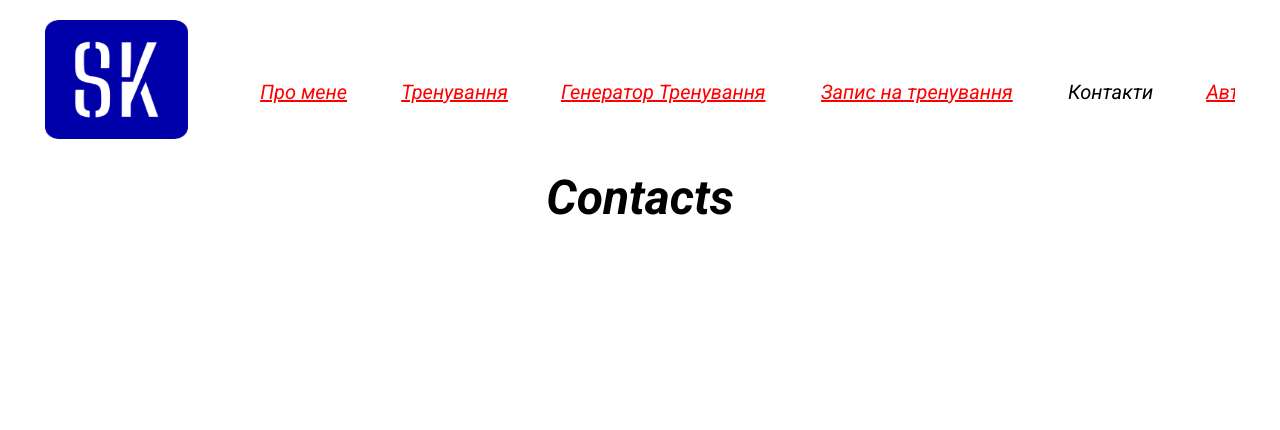
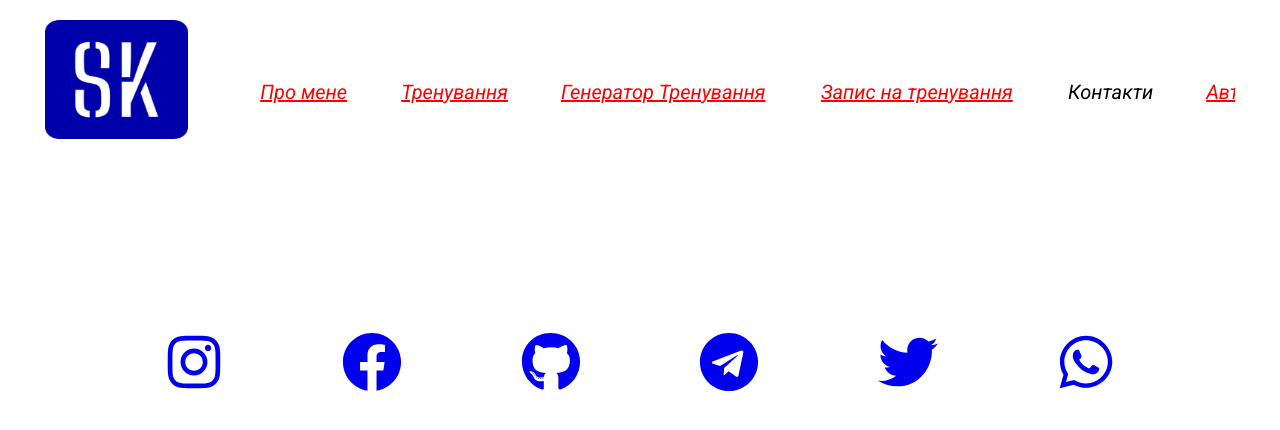
Before and after one commit to SergeiiKalina/Gum-project, a React (Create React App) app: page /contacts in a window 1280 px wide. Shown: the top 430 px of the page. Built offline with nearby package versions, Linux system fonts and the light colour scheme.

Commit message:
add contacts social networks

```diff
--- a/src/components/Contacts.jsx
+++ b/src/components/Contacts.jsx
@@ -1,7 +1,35 @@
+import {
+    FaInstagram,
+    FaFacebook,
+    FaGithub,
+    FaTelegram,
+    FaTwitter,
+    FaWhatsapp,
+} from 'react-icons/fa'
+import { NavLink } from 'react-router-dom'
+import style from './contacts.module.scss'
+
 function Contacts() {
     return (
-        <div>
-            <h1>Contacts</h1>
+        <div className={style.block}>
+            <NavLink to="https://instagram.com/serjik_92?igshid=MzNlNGNkZWQ4Mg==">
+                <FaInstagram />
+            </NavLink>
+            <NavLink to="https://www.facebook.com/sergii.kalyna.1">
+                <FaFacebook />
+            </NavLink>
+            <NavLink to="https://github.com/SergeiiKalina">
+                <FaGithub />
+            </NavLink>
+            <NavLink to="https://t.me/Set_serg">
+                <FaTelegram />
+            </NavLink>
+            <NavLink to="https://twitter.com/sergeiikalina?t=rIlIWGxlGpXsLRe3XXWihA&s=09">
+                <FaTwitter />
+            </NavLink>
+            <NavLink to="https://wa.me/qr/VGG3H63T3LVJO1">
+                <FaWhatsapp />
+            </NavLink>
         </div>
     )
 }
--- /dev/null
+++ b/src/components/contacts.module.scss
@@ -0,0 +1,10 @@
+.block {
+    width: 100%;
+    height: 50vh;
+    display: flex;
+    justify-content: space-evenly;
+    align-items: center;
+    a {
+        font-size: 60px;
+    }
+}
--- a/src/components/registrationForTraining.module.scss
+++ b/src/components/registrationForTraining.module.scss
@@ -5,6 +5,7 @@
     flex-direction: column;
     h2 {
         @include adaptive-font(30, 20);
+        margin: 0 0 32px 0;
     }
     form {
         width: 50%;
```
